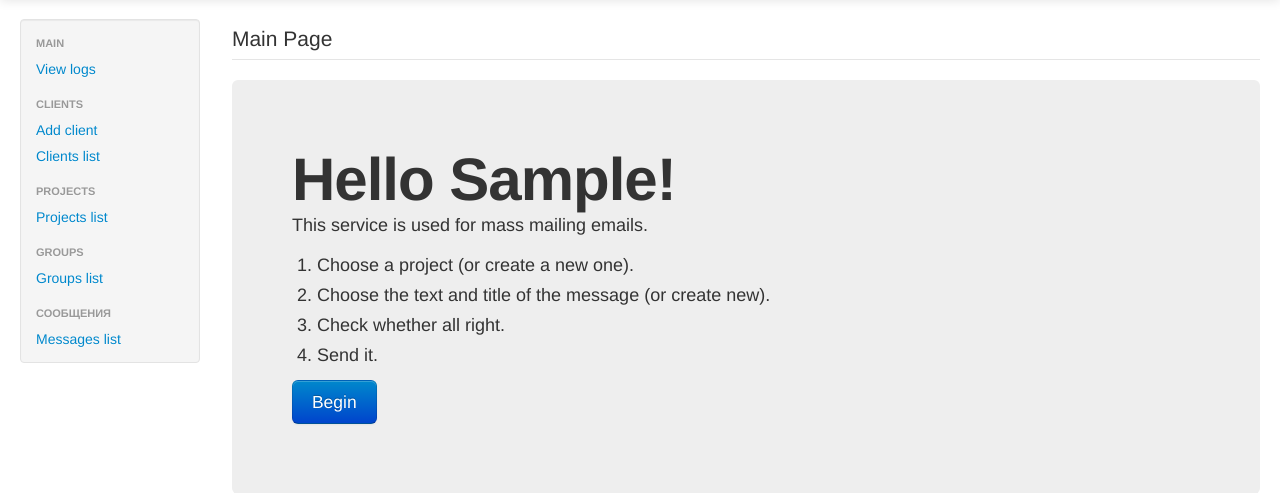
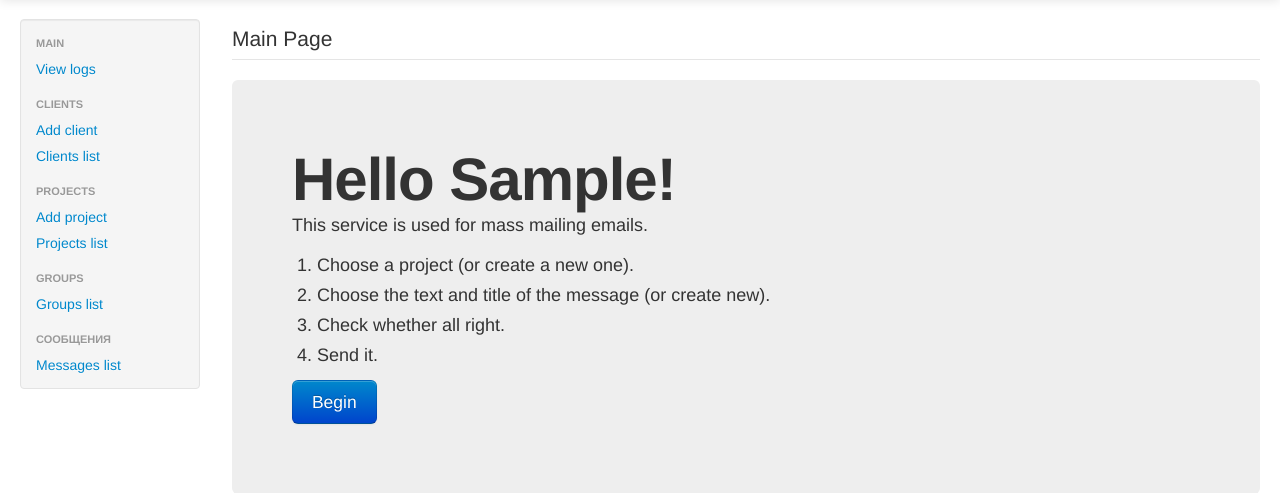
Before and after one commit to delin/dsender, a Django app: page / in a window 1280 px wide. Shown: the part 41-534 px from the top of the page. Run offline with Django 3.2, Linux system fonts and the light colour scheme; the visitor is signed in with stand-in values (Sample User, id 1); parts of the project's set-up code (start-up, migrations or seed data) failed here and were passed over; some libraries are stand-ins or nearby versions.

Commit message:
ДОбавление проектов. closes #89 refs #87

```diff
--- a/dsender/urls.py
+++ b/dsender/urls.py
@@ -28,6 +28,7 @@ urlpatterns += patterns('',
     url(r'^logs/all/', 'main.views.page_logs', name='logs_view'),
 
     url(r'^project/list/', 'main.views.page_project_list', name='project_list'),
+    url(r'^project/add/', 'main.views.page_project_add', name='project_add'),
 
     url(r'^group/list/', 'main.views.page_group_list', name='group_list'),
 
--- a/main/forms.py
+++ b/main/forms.py
@@ -1,5 +1,5 @@
 from django.forms import ModelForm, TextInput, Textarea
-from main.models import Client
+from main.models import Client, Project
 
 __author__ = 'delin'
 
@@ -14,3 +14,15 @@ class ClientForm(ModelForm):
             'last_name': TextInput(attrs={'class': 'input-xxlarge'}),
             'description': Textarea(attrs={'cols': 80, 'rows': 4, 'class': 'input-xxlarge'}),
         }
+
+
+class ProjectForm(ModelForm):
+    class Meta:
+        model = Project
+        fields = ('name', 'description', 'from_name', 'from_account')
+        widgets = {
+            'name': TextInput(attrs={'class': 'input-xxlarge'}),
+            'description': Textarea(attrs={'cols': 80, 'rows': 4, 'class': 'input-xxlarge'}),
+            'from_name': TextInput(attrs={'class': 'input-xxlarge'}),
+            # 'from_account': TextInput(attrs={'class': 'input-xxlarge'}),
+        }
--- a/main/views.py
+++ b/main/views.py
@@ -15,7 +15,7 @@ from django.utils.translation import ugettext as _
 from smtplib import SMTPException
 from random import randint
 from dsender.functions import prepare_data
-from main.forms import ClientForm
+from main.forms import ClientForm, ProjectForm
 from main.models import Message, Project, Group, MailAccount, Log, Client
 
 
@@ -299,6 +299,36 @@ def page_project_list(request):
 
 @csrf_protect
 @login_required
+@require_http_methods(["GET", "POST"])
+def page_project_add(request):
+    data = prepare_data(request)
+
+    project_form = ProjectForm(request.POST or None)
+    if request.method == "POST":
+        if project_form.is_valid():
+            new_project = project_form.save()
+
+            Log.objects.create(action=5, user=request.user, from_project=new_project,
+                               from_account=new_project.from_account)
+
+            messages.success(request, _("Created"))
+            return redirect('project_add')
+        else:
+            messages.error(request, project_form.errors)
+
+    content = {
+        'project_form': project_form,
+    }
+
+    return render(request, "pages/page_project_add.html", {
+        'title': _("Add new project"),
+        'data': data,
+        'content': content,
+    })
+
+
+@csrf_protect
+@login_required
 @require_http_methods(["GET"])
 def page_group_list(request):
     data = prepare_data(request)
--- a/templates/includes/menu_left.html
+++ b/templates/includes/menu_left.html
@@ -7,6 +7,7 @@
         <li><a href="{% url 'client_add' %}">{% trans "Add client" %}</a></li>
         <li><a href="{% url 'client_list' %}">{% trans "Clients list" %}</a></li>
         <li class="nav-header">{% trans "Projects" %}</li>
+        <li><a href="{% url 'project_add' %}">{% trans "Add project" %}</a></li>
         <li><a href="{% url 'project_list' %}">{% trans "Projects list" %}</a></li>
         <li class="nav-header">{% trans "Groups" %}</li>
         <li><a href="{% url 'group_list' %}">{% trans "Groups list" %}</a></li>
```
Also changed, not shown: templates/pages/page_project_add.html (added, +19 -0 lines).
